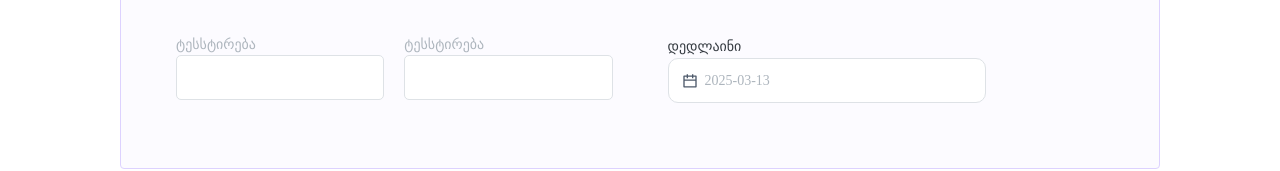
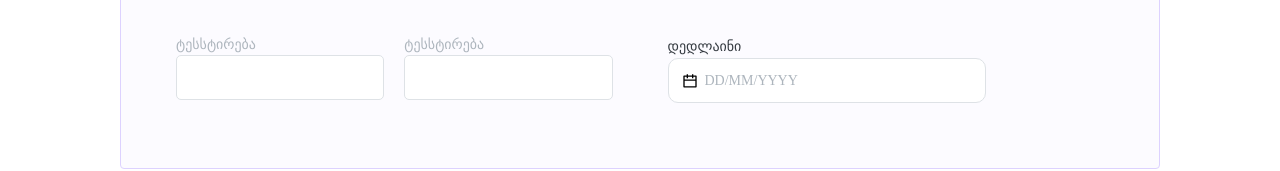
Before and after one commit to gioocharkviani/redberry-tasks, a Next.js app: page /create-task in a window 1280 px wide. Shown: the part 684-855 px from the top of the page. Built offline with nearby package versions, Linux system fonts and the light colour scheme; a small style sheet from the web is missing.

Commit message:
finish some small ui changes in calendar

```diff
--- a/src/components/svg/Calendar.tsx
+++ b/src/components/svg/Calendar.tsx
@@ -6,8 +6,8 @@ interface IconProps {
   height?: number;
 }
 
-const CalendarSvg: React.FC<IconProps> = ({
-  fill = "#4D596A",
+const minArrow: React.FC<IconProps> = ({
+  fill = "black",
   width = 14,
   height = 14,
 }) => {
@@ -27,4 +27,4 @@ const CalendarSvg: React.FC<IconProps> = ({
   );
 };
 
-export default CalendarSvg;
+export default minArrow;
--- /dev/null
+++ b/src/components/svg/minArrow.tsx
@@ -0,0 +1,27 @@
+import React from "react";
+
+interface IconProps {
+  fill?: string;
+  width?: number;
+  height?: number;
+}
+
+const MinArrow: React.FC<IconProps> = ({
+  fill = "#4D596A",
+  width = 8,
+  height = 4,
+}) => {
+  return (
+    <svg
+      width={width}
+      height={height}
+      viewBox="0 0 8 4"
+      fill="none"
+      xmlns="http://www.w3.org/2000/svg"
+    >
+      <path d="M4 4L8 0H0L4 4Z" fill={fill} />
+    </svg>
+  );
+};
+
+export default MinArrow;
--- a/src/components/ui/Calendar.tsx
+++ b/src/components/ui/Calendar.tsx
@@ -2,6 +2,7 @@
 import React, { useState } from "react";
 import CalendarSvg from "../svg/Calendar";
 import Arrow from "../svg/Arrow";
+import MinArrow from "../svg/minArrow";
 
 interface Calendar {
   label?: string;
@@ -24,9 +25,7 @@ const geoMonth = [
 ];
 
 const Calendar = ({ label }: Calendar) => {
-  const [selectedDate, setSelectedDate] = useState<string>(
-    new Date().toISOString().split("T")[0]
-  );
+  const [selectedDate, setSelectedDate] = useState<string>("DD/MM/YYYY");
 
   const [openC, setOpenC] = useState<boolean>(false);
   const [openM, setOpenM] = useState<boolean>(false);
@@ -42,11 +41,8 @@ const Calendar = ({ label }: Calendar) => {
   const daysInMonth = getDaysInMonth(selectMonth, currentYear);
   const prevDaysInMonth = getDaysInMonth(selectMonth - 1, currentYear);
   const nextDaysInMonth = getDaysInMonth(selectMonth + 1, currentYear) || 0;
-  console.log(prevDaysInMonth);
-  console.log(selectMonth);
 
   const firstDay = new Date(currentYear, selectMonth).getDay();
-  //   const lastDay = new Date(currentYear, selectMonth + 1, 0).getDay();
   function getDaysInMonth(month: number, year: number) {
     if (month < 0) {
       month = 11;
@@ -96,11 +92,6 @@ const Calendar = ({ label }: Calendar) => {
 
   const handleDateSelect = (day: number) => {
     setSelectDay(day);
-    const formattedDate = `${year}/${(selectMonth + 1)
-      .toString()
-      .padStart(2, "0")}/${day.toString().padStart(2, "0")}`;
-    setSelectedDate(formattedDate);
-    // setOpenC(false);
   };
 
   const checkIfDisable = (day: number) => {
@@ -127,7 +118,7 @@ const Calendar = ({ label }: Calendar) => {
       >
         <CalendarSvg />
         <input
-          className="text-[14px] text-[#ADB5BD] font-[400]"
+          className="text-[14px] text-[#ADB5BD] font-[400] outline-0"
           type="text"
           value={selectedDate}
           readOnly
@@ -138,6 +129,7 @@ const Calendar = ({ label }: Calendar) => {
           <div className="flex justify-between gap-5">
             <div className="flex relative w-full">
               <button
+                className="flex w-max items-center gap-2"
                 onClick={(e) => {
                   e.preventDefault();
                   setOpenM(!openM);
@@ -146,6 +138,9 @@ const Calendar = ({ label }: Calendar) => {
                 <span className="font-[700] text-[13px]">
                   {geoMonth[selectMonth]} {currentYear}
                 </span>
+                <div className={`${openM ? "rotate-180" : ""}`}>
+                  <MinArrow />
+                </div>
               </button>
               {openM && (
                 <div
@@ -266,11 +261,19 @@ const Calendar = ({ label }: Calendar) => {
               Cancel
             </button>
             <button
+              disabled={!selectDay}
               onClick={(e) => {
                 e.preventDefault();
+                const formattedDate = `${year}/${(selectMonth + 1)
+                  .toString()
+                  .padStart(2, "0")}/${selectDay?.toString().padStart(2, "0")}`;
+                setSelectedDate(formattedDate);
                 setOpenC(false);
               }}
-              className="cursor-pointer text-[#8338EC] text-[13px] font-[400]"
+              title={!selectDay ? "გთხოვთ აირჩიოთ თარიღი" : ""}
+              className={` text-[#8338EC] text-[13px] font-[400] ${
+                !selectDay ? "cursor-not-allowed" : "cursor-pointer"
+              }`}
             >
               Ok
             </button>
```
